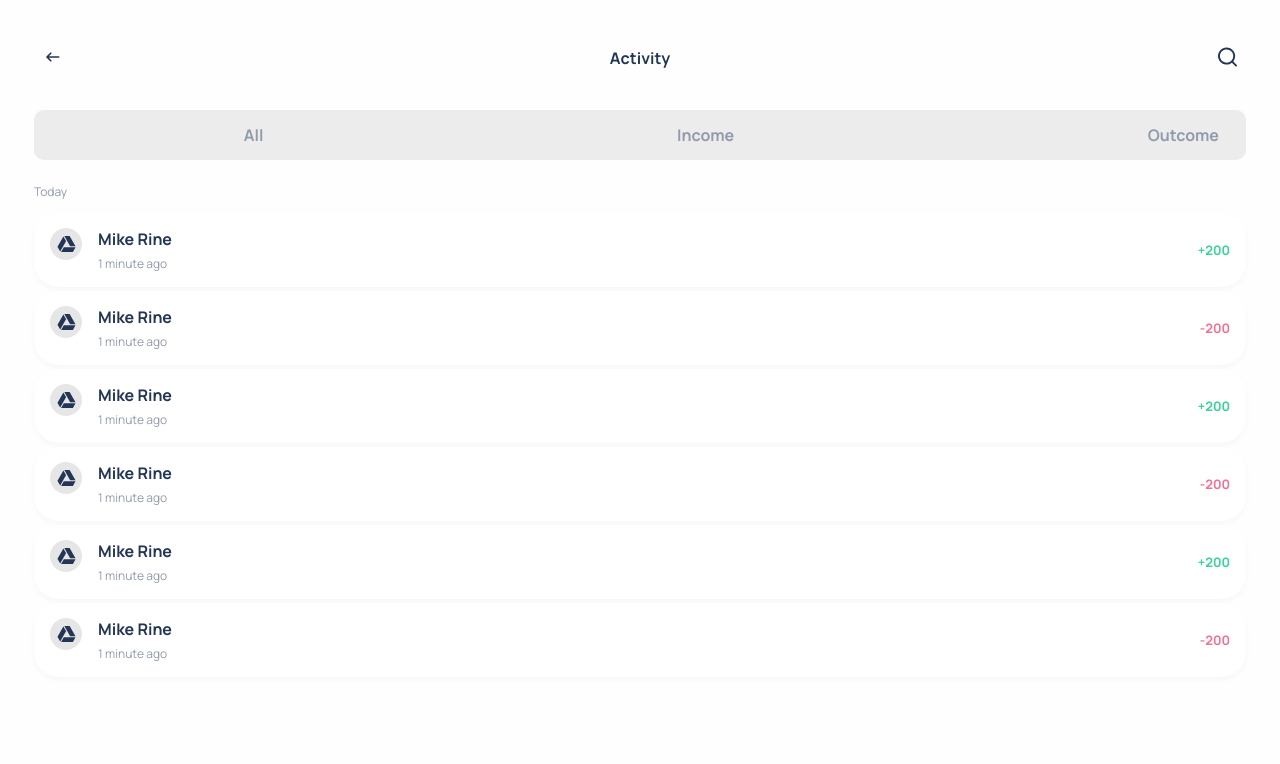
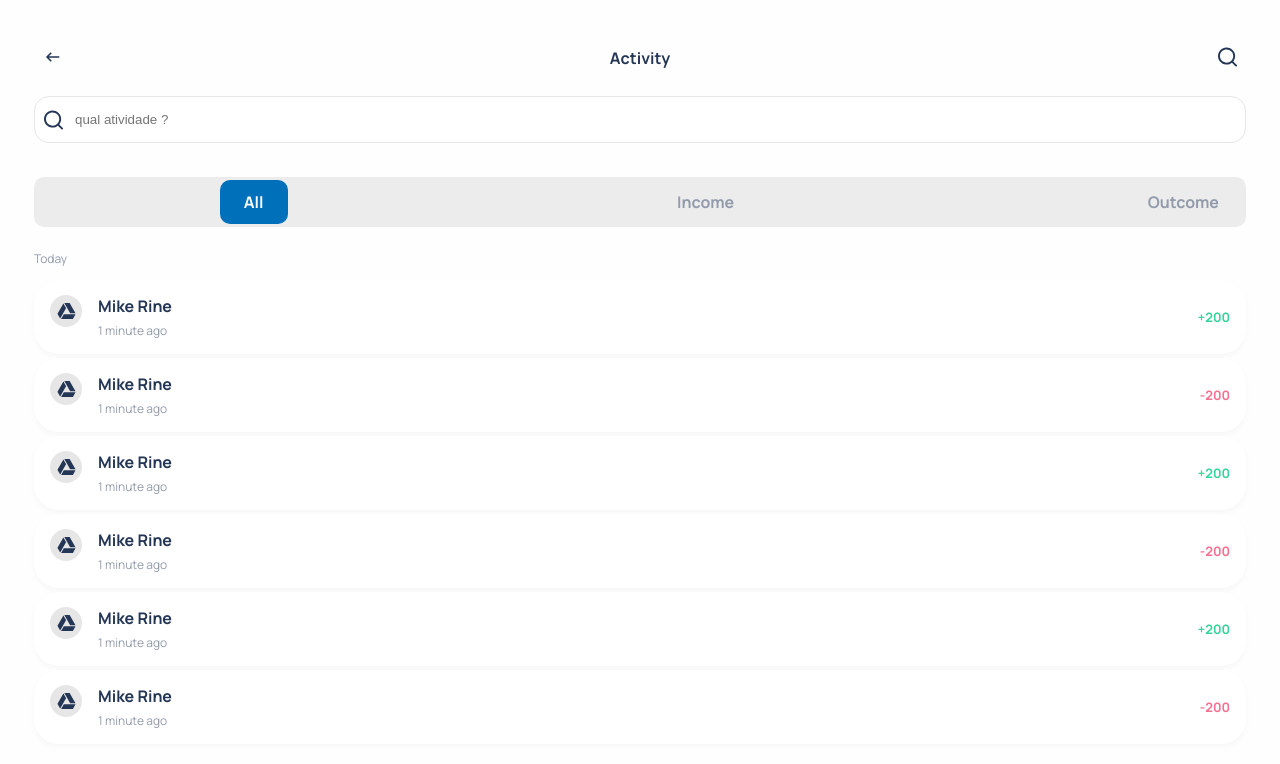
Before and after one commit to kfurfles/paypal-wallet, a React (Create React App) app: page / in a window 1280 px wide. Both pictures are taken after a click on the button 1227 px from the left and 58 px from the top of the page. Shown: the top 764 px of the page. Built offline with nearby package versions, Linux system fonts and the light colour scheme.

Commit message:
comportamento tipo de atividade e barra de pesquisa por atividade

```diff
--- a/src/components/Card/IProps.ts
+++ b/src/components/Card/IProps.ts
@@ -1,4 +1,4 @@
-import { BaseHTMLAttributes, ReactNode } from "react";
+import React from "react";
 
 export interface IProps {
     image: React.ReactNode,
--- a/src/page/Activitys/Activitys.tsx
+++ b/src/page/Activitys/Activitys.tsx
@@ -1,4 +1,4 @@
-import React from 'react';
+import React, { useState } from 'react';
 import {
     Container,
     IconButton,
@@ -8,7 +8,9 @@ import {
     ActivityBlock,
     ActivityTitle,
     ActivityCard,
-    ActivityAmount } from './styled'
+    ActivityAmount,
+    InputBox,
+    InputSearch } from './styled'
 import Topbar from '../../components/Topbar'
 import { ReactComponent as BackIcon } from '../../assets/svg/back-icon.svg'
 import { ReactComponent as SearchIcon } from '../../assets/svg/search-icon.svg'
@@ -17,22 +19,49 @@ import { ReactComponent as SearchIcon } from '../../assets/svg/search-icon.svg'
 import { ReactComponent as GoogleDriveIcon } from '../../assets/svg/google-drive-icon.svg'
 
 const Activitys = () => {
+
+    const [searchBox, setSearchBox] = useState(false);
+    const [searchValue, setSearchValue] = useState('');
+    const [activityType,setActivityType] = useState('all');
+
+    const renderSearchBox = searchBox
+        ? (<InputBox>
+            <SearchIcon />
+            <InputSearch value={searchValue} onChange={(e) => setSearchValue(e.target.value)} placeholder="qual atividade ?" />
+          </InputBox>)
+        : ''
+
+    const searchBoxToggle = () => {
+        setSearchBox(!searchBox)
+    }
+
+    const setActivityTypeInput = (value: string) => {
+        setActivityType(value)
+        setSearchBox(false)
+    }
+
     return (
         <Container className="activity">
             <Topbar
                 left={<IconButton><BackIcon /></IconButton>}
-                center={"Activity"}
-                right={<IconButton><SearchIcon /></IconButton>}
+                center="Activity"
+                right={
+                    <IconButton onClick={() => searchBoxToggle()}>
+                        <SearchIcon />
+                    </IconButton>
+                }
             />
 
+            { renderSearchBox }
+
             <RadioGroup>
-                <RadioItem name="activity" id="all" value="all" type="radio"></RadioItem>
+                <RadioItem checked={"all" === activityType} onChange={e => {setActivityTypeInput("all")}} name="activity" id="all" value="all" type="radio"></RadioItem>
                 <LabelItem htmlFor="all">All</LabelItem>
 
-                <RadioItem name="activity" id="income" value="income" type="radio"></RadioItem>
+                <RadioItem checked={"income" === activityType} onChange={e => {setActivityTypeInput("income")}} name="activity" id="income" value="income" type="radio"></RadioItem>
                 <LabelItem htmlFor="income">Income</LabelItem>
 
-                <RadioItem name="activity" id="outcome" value="outcome" type="radio"></RadioItem>
+                <RadioItem checked={"outcome" === activityType} onChange={e => {setActivityTypeInput("outcome")}} name="activity" id="outcome" value="outcome" type="radio"></RadioItem>
                 <LabelItem htmlFor="outcome">Outcome</LabelItem>
             </RadioGroup>
 
@@ -41,45 +70,45 @@ const Activitys = () => {
 
                 <ActivityCard
                     image={<GoogleDriveIcon />}
-                    title={"Mike Rine"}
+                    title="Mike Rine"
                     grayBackground={true}
-                    subTitle={"1 minute ago"}
-                    info={<ActivityAmount valueType={"income"}>+200</ActivityAmount>}
+                    subTitle="1 minute ago"
+                    info={<ActivityAmount valueType="income">+200</ActivityAmount>}
                 ></ActivityCard>
                 <ActivityCard
                     image={<GoogleDriveIcon />}
-                    title={"Mike Rine"}
+                    title="Mike Rine"
                     grayBackground={true}
-                    subTitle={"1 minute ago"}
-                    info={<ActivityAmount valueType={"outcome"}>-200</ActivityAmount>}
+                    subTitle="1 minute ago"
+                    info={<ActivityAmount valueType="outcome">-200</ActivityAmount>}
                 ></ActivityCard>
                 <ActivityCard
                     image={<GoogleDriveIcon />}
-                    title={"Mike Rine"}
+                    title="Mike Rine"
                     grayBackground={true}
-                    subTitle={"1 minute ago"}
-                    info={<ActivityAmount valueType={"income"}>+200</ActivityAmount>}
+                    subTitle="1 minute ago"
+                    info={<ActivityAmount valueType="income">+200</ActivityAmount>}
                 ></ActivityCard>
                 <ActivityCard
                     image={<GoogleDriveIcon />}
-                    title={"Mike Rine"}
+                    title="Mike Rine"
                     grayBackground={true}
-                    subTitle={"1 minute ago"}
-                    info={<ActivityAmount valueType={"outcome"}>-200</ActivityAmount>}
+                    subTitle="1 minute ago"
+                    info={<ActivityAmount valueType="outcome">-200</ActivityAmount>}
                 ></ActivityCard>
                 <ActivityCard
                     image={<GoogleDriveIcon />}
-                    title={"Mike Rine"}
+                    title="Mike Rine"
                     grayBackground={true}
-                    subTitle={"1 minute ago"}
-                    info={<ActivityAmount valueType={"income"}>+200</ActivityAmount>}
+                    subTitle="1 minute ago"
+                    info={<ActivityAmount valueType="income">+200</ActivityAmount>}
                 ></ActivityCard>
                 <ActivityCard
                     image={<GoogleDriveIcon />}
-                    title={"Mike Rine"}
+                    title="Mike Rine"
                     grayBackground={true}
-                    subTitle={"1 minute ago"}
-                    info={<ActivityAmount valueType={"outcome"}>-200</ActivityAmount>}
+                    subTitle="1 minute ago"
+                    info={<ActivityAmount valueType="outcome">-200</ActivityAmount>}
                 ></ActivityCard>
 
             </ActivityBlock>
--- a/src/page/Activitys/styled.ts
+++ b/src/page/Activitys/styled.ts
@@ -1,8 +1,9 @@
 import styled from 'styled-components';
-import { IActivityItem } from './IProps'
+import { IActivityItem } from './IProps';
 import * as COLOR from '../../variables/colors';
 
-import Card from '../../components/Card'
+import Card from '../../components/Card';
+import Input from '../../components/Input';
 
 export const IconButton = styled.button`
     svg{
@@ -47,6 +48,32 @@ export const LabelItem = styled.label`
     font-size: 16px;
     padding: 11px 24px;
     border-radius: 10px;
+
+    &:nth-of-type(3) {
+        text-overflow: ellipsis;
+        white-space: nowrap;
+        overflow: hidden;
+    }
+`
+
+export const InputBox = styled.div`
+    position: relative;
+    margin-top: 20px;
+
+    svg {
+        position: absolute;
+        left: 10px;
+        top: 50%;
+        width: 20px;
+        height: 20px;
+        transform: translateY(-50%);
+    }
+`
+
+export const InputSearch = styled(Input)`
+    width: 100%;
+    padding: 15px 15px 15px 40px;
+    border-radius: 15px;
 `
 
 export const ActivityBlock = styled.div`
```
